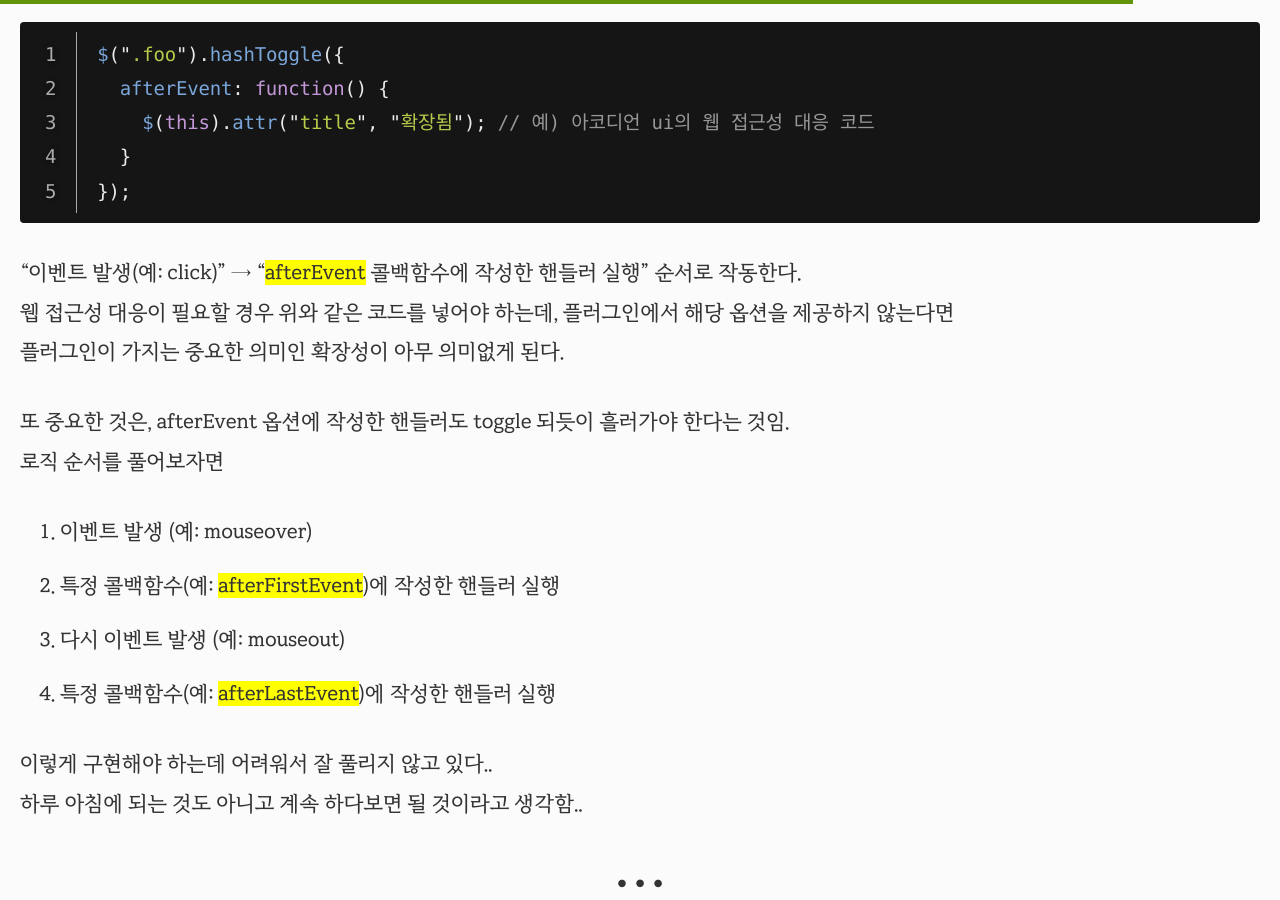
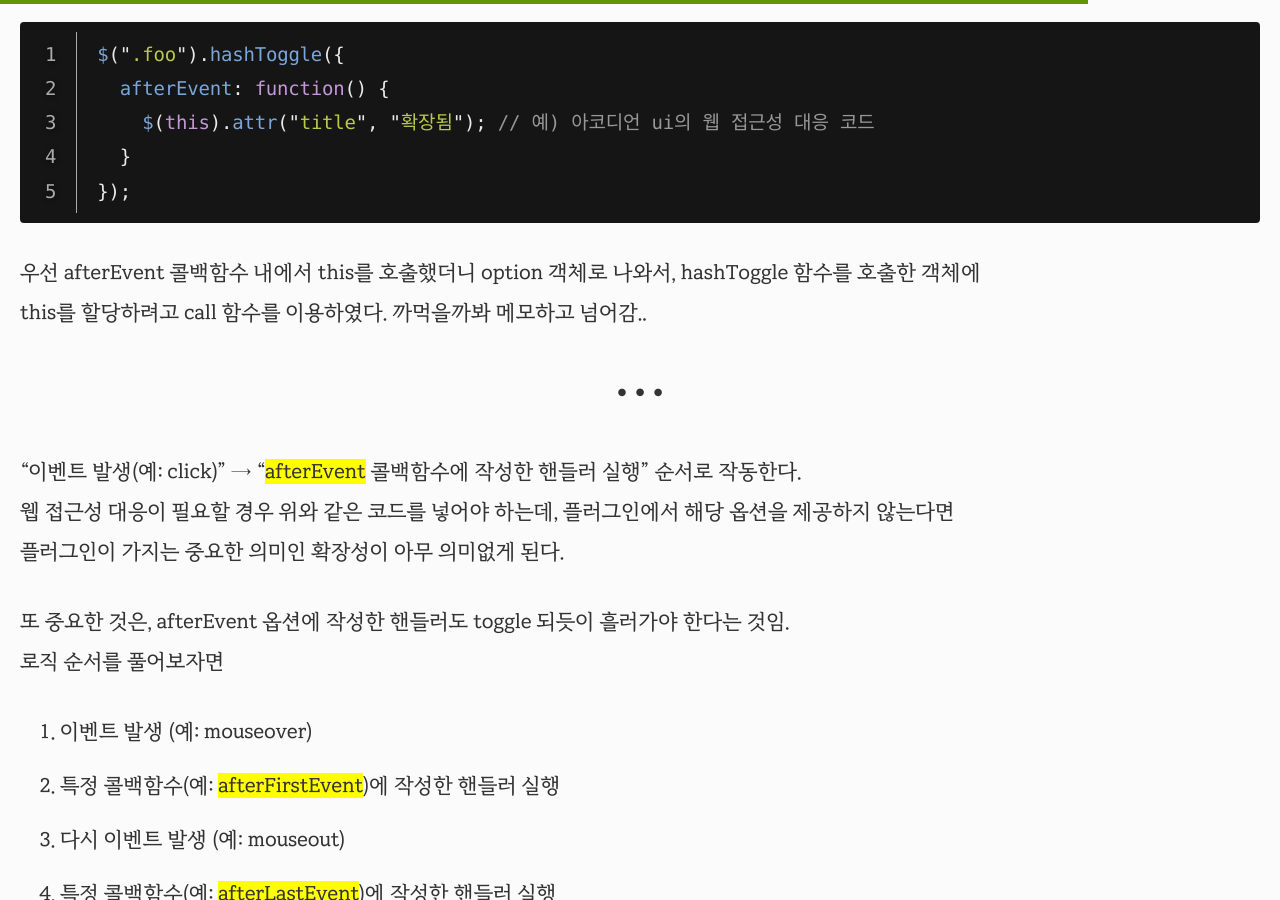
Before and after one commit to selosele/selosele.github.io, a Jekyll site: the page built from _posts/2020-10-15-making-jquery-plugin.md, in a window 1280 px wide and 900 px high, scrolled down 4286 px. Built offline with Jekyll 4.4.1, drawn with Linux system fonts in a browser that asks for light colours; comment, search, counter and statistics services are not loaded.

Commit message:
포스트 수정

````diff
--- a/_posts/2020-10-15-making-jquery-plugin.md
+++ b/_posts/2020-10-15-making-jquery-plugin.md
@@ -133,6 +133,11 @@ $(".foo").hashToggle({
 });
 ```
 
+우선 afterEvent 콜백함수 내에서 this를 호출했더니 option 객체로 나와서, hashToggle 함수를 호출한 객체에
+this를 할당하려고 call 함수를 이용하였다. 까먹을까봐 메모하고 넘어감..
+
+---
+
 &ldquo;이벤트 발생(예: click)&rdquo; &rarr; &ldquo;<mark>afterEvent</mark> 콜백함수에 작성한 핸들러 실행&rdquo; 순서로 작동한다.
 웹 접근성 대응이 필요할 경우 위와 같은 코드를 넣어야 하는데, 플러그인에서 해당 옵션을 제공하지 않는다면
 플러그인이 가지는 중요한 의미인 확장성이 아무 의미없게 된다.
````
